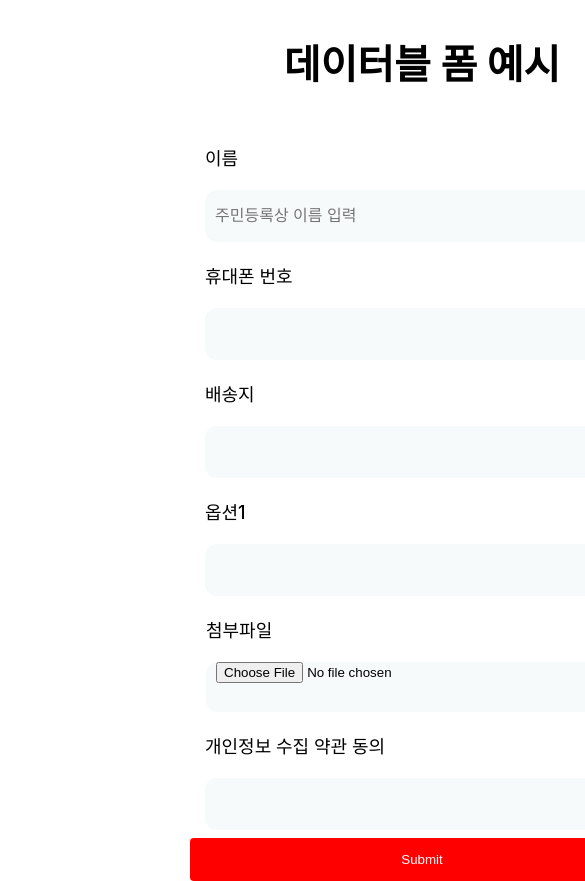
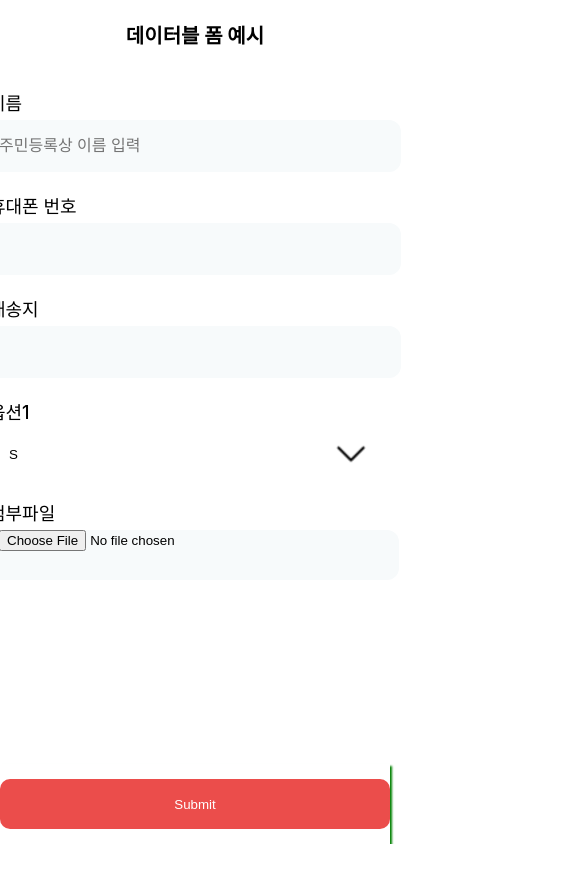
Before and after one commit to wanted-codestates-project-team-05/wanted-codestates-project-05-07, a React (Create React App) app: page / in a window 390 px wide. Shown: the top 881 px of the page, 585 px wide, since content can reach past the window. After the commit the page ends 844 px from the top, so only its background shows below. Built offline with nearby package versions, Linux system fonts and the light colour scheme.

Commit message:
done! mobile phone validation and Options in progress

```diff
--- a/src/components/createdForm/Dummie.jsx
+++ b/src/components/createdForm/FormList.jsx
@@ -1,4 +1,4 @@
-const Dummie = [
+const FormList = [
   {
     id: "name",
     type: "text",
@@ -34,11 +34,11 @@ const Dummie = [
   },
   {
     id: "agreement_0",
-    type: "agreement",
+    type: "checkbox",
     label: "개인정보 수집 약관 동의",
     required: true,
     contents: "<p>(개인정보 수집 및 약관 내용)</p>",
   },
 ];
 
-export default Dummie;
+export default FormList;
--- a/src/components/createdForm/SubForm.jsx
+++ b/src/components/createdForm/SubForm.jsx
@@ -1,72 +1,68 @@
 /*
 1.폼의 양식은 서버에서 내려주며 포맷은 다음과 같습니다.
-2.모든 필수 폼(required = true)이 올바르게 입력되었을 때 “제출하기” 버튼이 활성화 됩니다.å
+2.모든 필수 폼(required = true)이 올바르게 입력되었을 때 “제출하기” 버튼이 활성화 됩니다.
+(name, phone, address, input_0(옵션), agreement_0(개인정보 수집 및 약관 내용))
 3.휴대폰 번호(type = phone)의 경우 올바른 데이터 타입인지 확인합니다.
 4.파일 첨부 시, 얼마나 업로드 되었는지 프로그레스바를 출력합니다.
 */
 
-import React, { useState } from "react";
+// 2. 옵션, 3. 개인정보 수집 약관 동의 (필수)
+
+import React, { useState, useEffect } from "react";
 import styled from "styled-components";
-import Dummie from "./Dummie";
+import FormList from "./FormList";
+import { InputBox, Select } from "./hooks";
 
 const Wrapper = styled.div`
-  position: relative;
-  width: 100vh;
-  height: 100vh;
   margin: 0 auto;
   display: flex;
   flex-direction: column;
   align-items: center;
 `;
-const Title = styled.h2`
-  font-size: 40px;
+const Title = styled.h3`
+  font-size: 20px;
 `;
 
-const Label = styled.span`
-  margin: 20px 0;
-  font-size: 18px;
-  font-weight: 500;
-`;
 const Form = styled.form`
   display: flex;
   flex-direction: column;
 `;
-const Input = styled.input`
-  width: 50vh;
-  height: 50px;
-  border-radius: 12px;
-  border: ${(props) =>
-    props.nameMessage && props.id === "name" ? "1px solid red" : "none"};
-  background-color: #f7fafb;
-  padding-left: 10px;
-  &::placeholder {
-    font-size: 16px;
-  }
+const InputList = styled.div`
+  display: flex;
+  flex-direction: column;
+`;
+const Footer = styled.footer`
+  display: flex;
+  justify-content: center;
+  align-items: center;
+  position: absolute;
+  bottom: 0;
+  height: 80px;
+  width: 100%;
+  box-shadow: 2px 2px 2px green;
 `;
 const Submit = styled.input`
-  width: 55vh;
-  background-color: red;
+  width: 400px;
+  height: 50px;
+  background-color: #eb4d4b;
   color: white;
   padding: 14px 20px;
   margin: 8px 0;
   border: none;
-  border-radius: 4px;
+  border-radius: 10px;
   cursor: pointer;
   &:hover {
-    background-color: red;
+    background-color: #eb4d4b;
   }
 `;
 
-const NameAlert = styled.span`
-  position: absolute;
-  left: 190px;
-  top: 232px;
+const AlertMessage = styled.span`
   font-size: 12px;
   color: red;
+  padding-left: 10px;
 `;
 
 function SubForm() {
-  const [nameMessage, setNameMessage] = useState(false);
   const [user, setUser] = useState({
     name: "",
     phone: "",
@@ -74,42 +70,150 @@ function SubForm() {
     select: "",
     file: "",
   });
+  //오류메시지 상태저장
+  const [nameMessage, setNameMessage] = useState("");
+  const [phoneMessage, setPhoneMessage] = useState("");
+  // 유효성 검사
+  const [isName, setIsName] = useState(false);
+  const [isPhone, setIsPhone] = useState(false);
+  const [address, setAddress] = useState(false);
+  const [option, setOption] = useState(false);
+  const [agreement, setAgreement] = useState(false);
 
-  const handlerUser = (e) => {
+  // phone 하이픈 자동 생성
+  useEffect(() => {
+    if (user.phone.length === 10) {
+      setUser({
+        ...user,
+        phone: user.phone.replace(/(\d{3})(\d{3})(\d{4})/, "$1-$2-$3"),
+      });
+    }
+    if (user.phone.length === 13) {
+      setUser({
+        ...user,
+        phone: user.phone
+          .replace(/-/g, "")
+          .replace(/(\d{3})(\d{4})(\d{4})/, "$1-$2-$3"),
+      });
+    }
+  }, [user.phone]);
+
+  // nameHandler
+  const nameHandler = (e) => {
     const { value } = e.target;
     setUser({
       ...user,
       [e.target.id]: value,
     });
-    if (e.target.id === "name") {
     if (value === "") {
-        setNameMessage(true);
+      setNameMessage("이름 항목은 필수 정보입니다");
     } else {
-        setNameMessage(false);
+      setNameMessage("");
+      setIsName(true);
     }
+  };
+
+  // phoneHandler
+  const phoneHandler = (e) => {
+    const { value } = e.target;
+    const regex = /^[0-9\b -]{0,13}$/;
+    if (regex.test(value)) {
+      setUser({ ...user, phone: value });
     }
+    if (value === "") {
+      setPhoneMessage("휴대폰 번호 항목은 필수 정보입니다");
+    } else if (!/^[0-9]{2,3}-[0-9]{3,4}-[0-9]{4}/.test(value)) {
+      setPhoneMessage("휴대폰 번호가 올바르지 않습니다.");
+    } else {
+      setPhoneMessage("");
+      setIsPhone(true);
+    }
+  };
+
+  // option
+  const optionHandler = (e) => {
+    setUser({ ...user, option: e.target.value });
+    setOption(true);
   };
 
   return (
     <Wrapper>
       <Title>데이터블 폼 예시</Title>
-      {Dummie.map((e) => (
-        <Form key={e.id}>
-          <Label>{e.label}</Label>
-          <Input
+      <Form>
+        {FormList.map((form) => (
+          <InputList key={form.id}>
+            {form.id === "name" && (
+              <>
+                <InputBox
+                  label={form.label}
                   nameMessage={nameMessage}
-            id={e.id}
-            type={e.type}
-            required={e.required}
-            placeholder={e.placeholder}
-            value={user[e.id]}
-            onChange={handlerUser}
-            options={e.options}
+                  id={form.id}
+                  type={form.type}
+                  required={form.required}
+                  placeholder={form.placeholder}
+                  value={user[form.id]}
+                  onChange={nameHandler}
                 />
+                {<AlertMessage>{nameMessage}</AlertMessage>}
+              </>
+            )}
+            {form.id === "phone" && (
+              <>
+                <InputBox
+                  label={form.label}
+                  nameMessage={nameMessage}
+                  id={form.id}
+                  type={form.type}
+                  required={form.required}
+                  placeholder={form.placeholder}
+                  value={user[form.id]}
+                  onChange={phoneHandler}
+                />
+                {<AlertMessage>{phoneMessage}</AlertMessage>}
+              </>
+            )}
+            {form.id === "address" && (
+              <InputBox
+                label={form.label}
+                nameMessage={nameMessage}
+                id={form.id}
+                type={form.type}
+                required={form.required}
+                placeholder={form.placeholder}
+                value={user[form.id]}
+                onChange={nameHandler}
+              />
+            )}
+            {form.id === "input_0" && (
+              <Select
+                label={form.label}
+                nameMessage={nameMessage}
+                id={form.id}
+                type={form.type}
+                required={form.required}
+                placeholder={form.placeholder}
+                value={user[form.id]}
+                onChange={optionHandler}
+                options={form.options}
+              ></Select>
+            )}
+            {form.id === "input_1" && (
+              <InputBox
+                label={form.label}
+                nameMessage={nameMessage}
+                id={form.id}
+                type={form.type}
+                required={form.required}
+                placeholder={form.placeholder}
+                value={user[form.id]}
+              />
+            )}
+          </InputList>
+        ))}
       </Form>
-      ))}
-      {nameMessage && <NameAlert>이름 항목은 필수 정보입니다</NameAlert>}
+      <Footer>
         <Submit type="submit" value="Submit"></Submit>
+      </Footer>
     </Wrapper>
   );
 }
--- /dev/null
+++ b/src/components/createdForm/hooks.js
@@ -0,0 +1,99 @@
+// import React from "react";
+import styled from "styled-components";
+import donw from "../../img/down_arrow.png";
+import up from "../../img/up_arrow.png";
+
+const Label = styled.span`
+  font-size: 18px;
+  font-weight: 500;
+  display: flex;
+  flex-direction: column;
+  margin-top: 20px;
+`;
+const Input = styled.input`
+  width: 400px;
+  height: 50px;
+  margin-top: 5px;
+  border-radius: 12px;
+  border: ${(props) =>
+    props.nameMessage && props.id === "name" ? "1px solid red" : "none"};
+  background-color: #f7fafb;
+  padding-left: 10px;
+  &::placeholder {
+    font-size: 16px;
+  }
+`;
+const SelectBox = styled(Input)`
+  padding: 0 20px;
+  -webkit-appearance: none; /* 네이티브 외형 감추기 */
+  -moz-appearance: none;
+  appearance: none;
+  background: url(${donw}) no-repeat 95% 50%;
+`;
+const Option = styled.option``;
+export const InputBox = ({
+  label,
+  nameMessage,
+  id,
+  type,
+  required,
+  placeholder,
+  value,
+  onChange,
+  onClick,
+  options,
+}) => {
+  return (
+    <Label>
+      {label}
+      <Input
+        nameMessage={nameMessage}
+        id={id}
+        type={type}
+        required={required}
+        placeholder={placeholder}
+        value={value}
+        onChange={onChange}
+        options={options}
+        onClick={onClick}
+      />
+      {options &&
+        options.map((option) => {
+          <div style={{ position: "absolute" }}>{option}</div>;
+        })}
+    </Label>
+  );
+};
+
+export const Select = ({
+  label,
+  id,
+  type,
+  required,
+  placeholder,
+  value,
+  onChange,
+  options,
+}) => {
+  return (
+    <Label>
+      {label}
+      <SelectBox
+        as="select"
+        id={id}
+        type={type}
+        required={required}
+        placeholder={placeholder}
+        value={value}
+        options={options}
+        onChange={onChange}
+      >
+        {options.map((option) => (
+          <Option key={option} value={option}>
+            {option}
+          </Option>
+        ))}
+      </SelectBox>
+    </Label>
+  );
+};
```
Also changed, not shown: src/img/down_arrow.png (added), src/img/up_arrow.png (added). Lines whose indentation alone changed are shown as unchanged.
